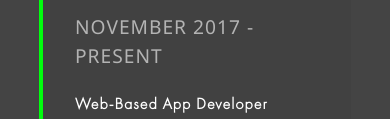
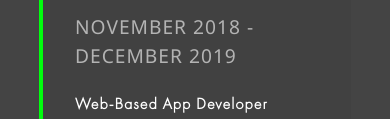
Before and after one commit to dreabayon/old-resume, a website: page timeline.html in a window 390 px wide. Shown: the part 565-684 px from the top of the page. Drawn offline with nearby package versions, Linux system fonts and the light colour scheme; files that its build step writes are made by us from their sources; a web font is replaced by a local one.

Commit message:
Update timeline.html

```diff
--- a/timeline.html
+++ b/timeline.html
@@ -107,7 +107,7 @@
               DICT's Tech4Ed Center<br />
               Kalibo, Aklan, Philippines
             </h2>
-            <h3 class="noDisplay mobile-showDisplay">November 2017 - Present</h3>
+            <h3 class="noDisplay mobile-showDisplay">November 2018 - December 2019</h3>
             <p>
               <h4>Web-Based App Developer</h4>
               • Designed and built custom websites for different browsers on multiple platforms <br />
```
